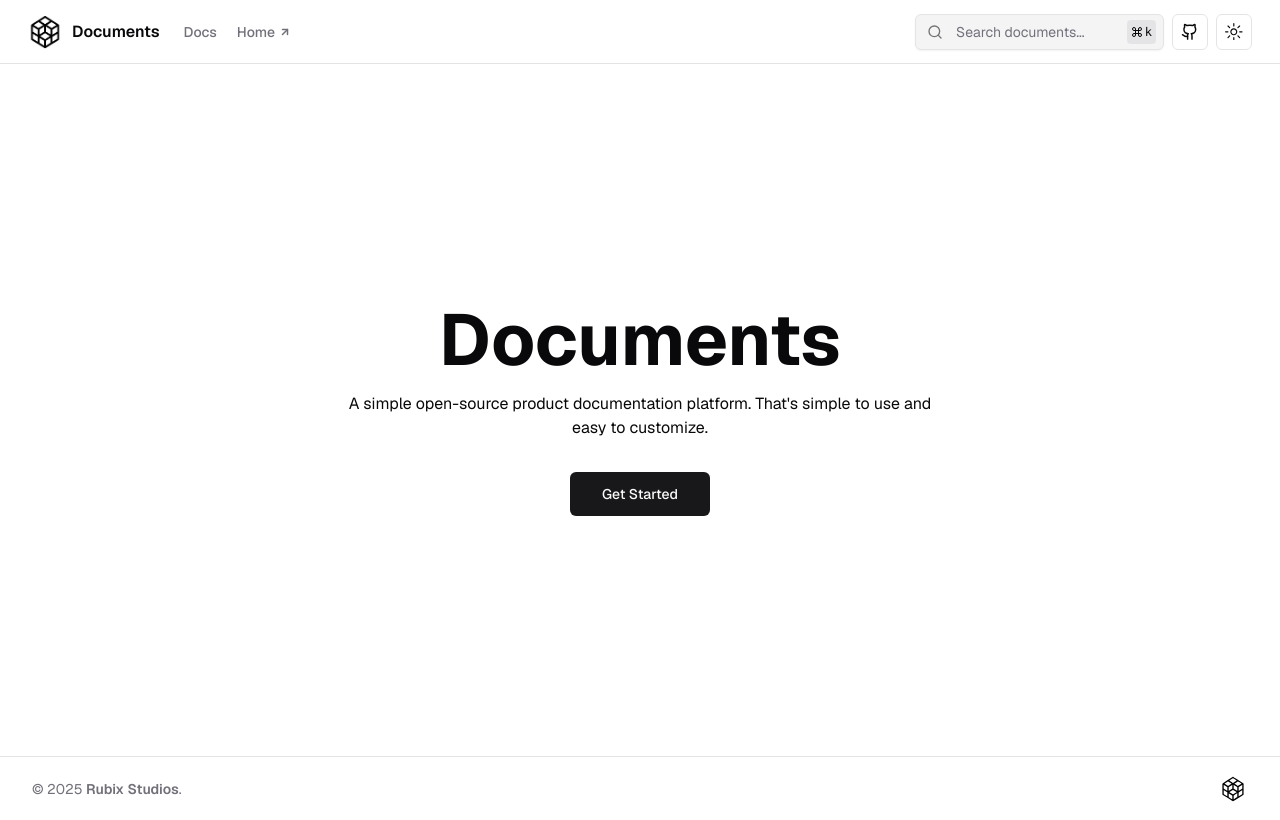
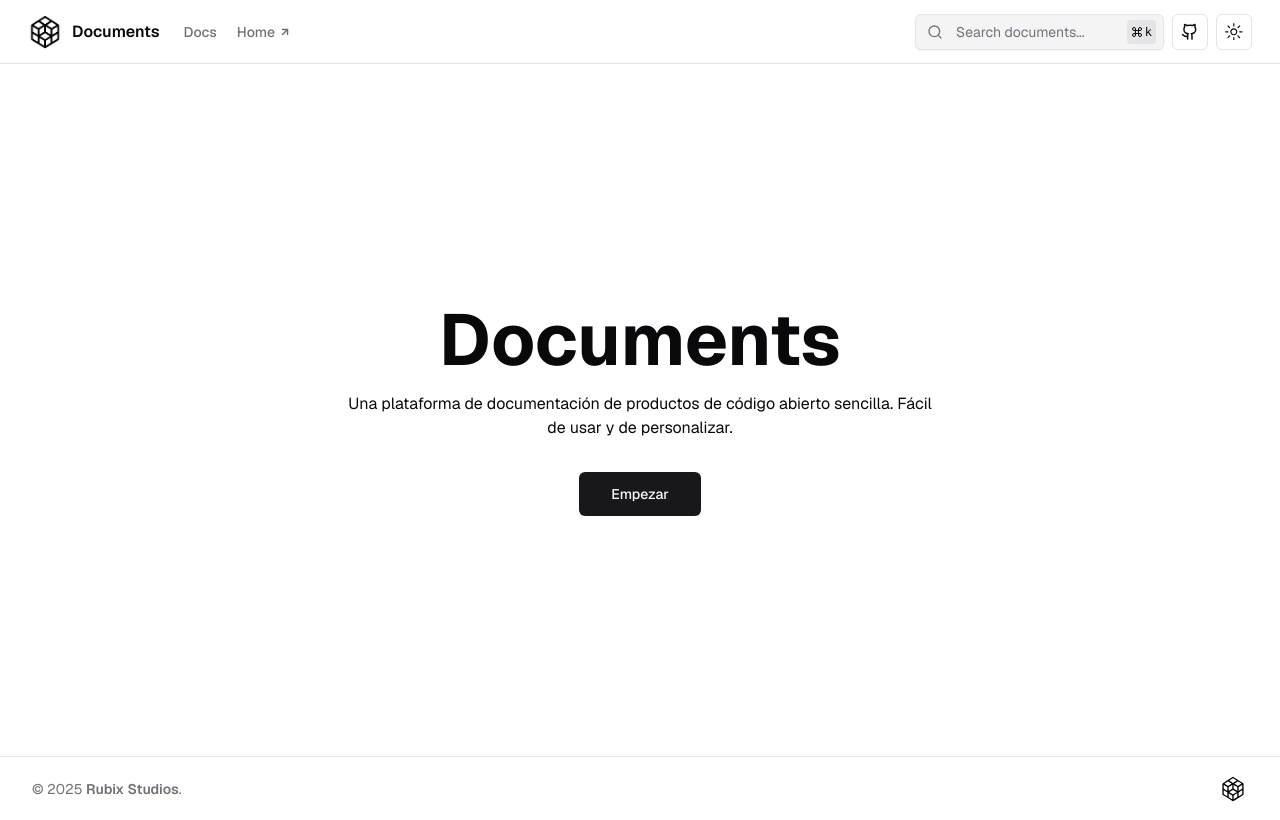
Before and after one commit to cjhirashi/docs-herramientas-desarrollo, a Next.js app: page / in a window 1280 px wide. Built offline with nearby package versions, Linux system fonts and the light colour scheme.

Commit message:
Translate home page content to Spanish

```diff
--- a/app/page.tsx
+++ b/app/page.tsx
@@ -8,15 +8,14 @@ export default function Home() {
     <div className="min-h-[86.5vh] flex flex-col justify-center items-center text-center px-2 py-8">
       <h1 className="text-4xl font-bold mb-4 sm:text-7xl">Documents</h1>
       <p className="max-w-[600px] text-foreground mb-8 sm:text-base">
-        A simple open-source product documentation platform. That&apos;s simple
-        to use and easy to customize.
+      Una plataforma de documentación de productos de código abierto sencilla. Fácil de usar y de personalizar.
       </p>
       <div className="flex items-center gap-5">
         <Link
           href={`/docs${PageRoutes[0].href}`}
           className={buttonVariants({ className: "px-6", size: "lg" })}
         >
-          Get Started
+          Empezar
         </Link>
       </div>
     </div>
```
